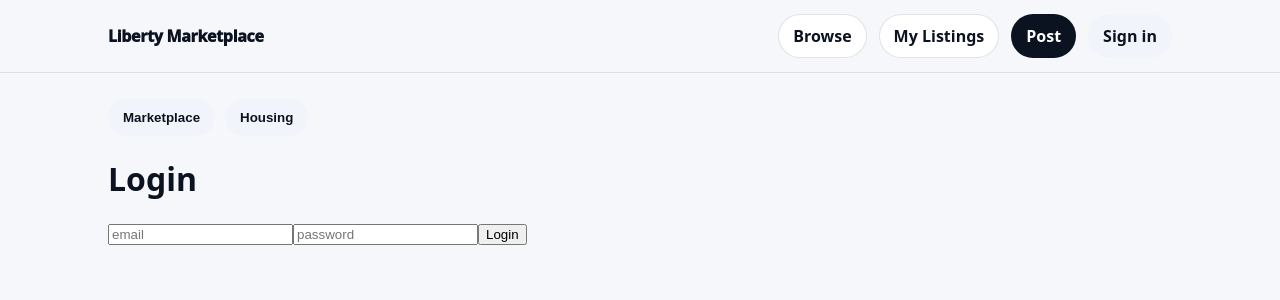
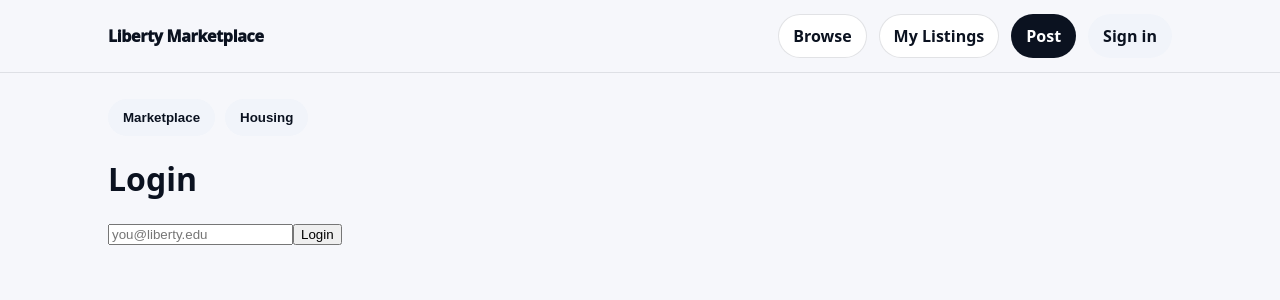
Before and after one commit to Mikeberg24/LU-Marketplace, a Next.js app: page /login in a window 1280 px wide. Shown: the top 300 px of the page. Built offline with nearby package versions, Linux system fonts and the light colour scheme; no server answers.

Commit message:
psuh new

```diff
--- a/app/login/LoginClient.tsx
+++ b/app/login/LoginClient.tsx
@@ -2,26 +2,26 @@
 
 import { useState } from "react";
 import { useRouter } from "next/navigation";
-import { supabase } from "@/lib/supabaseClient";
+
+const KEY = "lu_logged_in_email";
 
 export default function LoginClient() {
   const router = useRouter();
   const [email, setEmail] = useState("");
-  const [password, setPassword] = useState("");
   const [error, setError] = useState<string | null>(null);
 
-  const login = async () => {
+  const login = () => {
     setError(null);
 
-    const { error } = await supabase.auth.signInWithPassword({
-      email,
-      password,
-    });
+    const e = email.trim().toLowerCase();
 
-    if (error) {
-      setError(error.message);
+    if (!e.endsWith("@liberty.edu")) {
+      setError("Use your Liberty email (@liberty.edu).");
       return;
     }
+
+    // "Fake login" — no Supabase, no email, no password
+    localStorage.setItem(KEY, e);
 
     router.push("/marketplace");
   };
@@ -31,16 +31,9 @@
       <h1>Login</h1>
 
       <input
-        placeholder="email"
+        placeholder="you@liberty.edu"
         value={email}
-        onChange={(e) => setEmail(e.target.value)}
-      />
-
-      <input
-        placeholder="password"
-        type="password"
-        value={password}
-        onChange={(e) => setPassword(e.target.value)}
+        onChange={(ev) => setEmail(ev.target.value)}
       />
 
       <button onClick={login}>Login</button>
--- a/app/login/page.tsx
+++ b/app/login/page.tsx
@@ -1,10 +1,5 @@
-import { Suspense } from "react";
 import LoginClient from "./LoginClient";
 
 export default function LoginPage() {
-  return (
-    <Suspense fallback={<div style={{ padding: 40 }}>Loading…</div>}>
-      <LoginClient />
-    </Suspense>
-  );
+  return <LoginClient />;
 }
```
Also changed, not shown: app/lib/fakeAuth.ts (added, +11 -0 lines).
